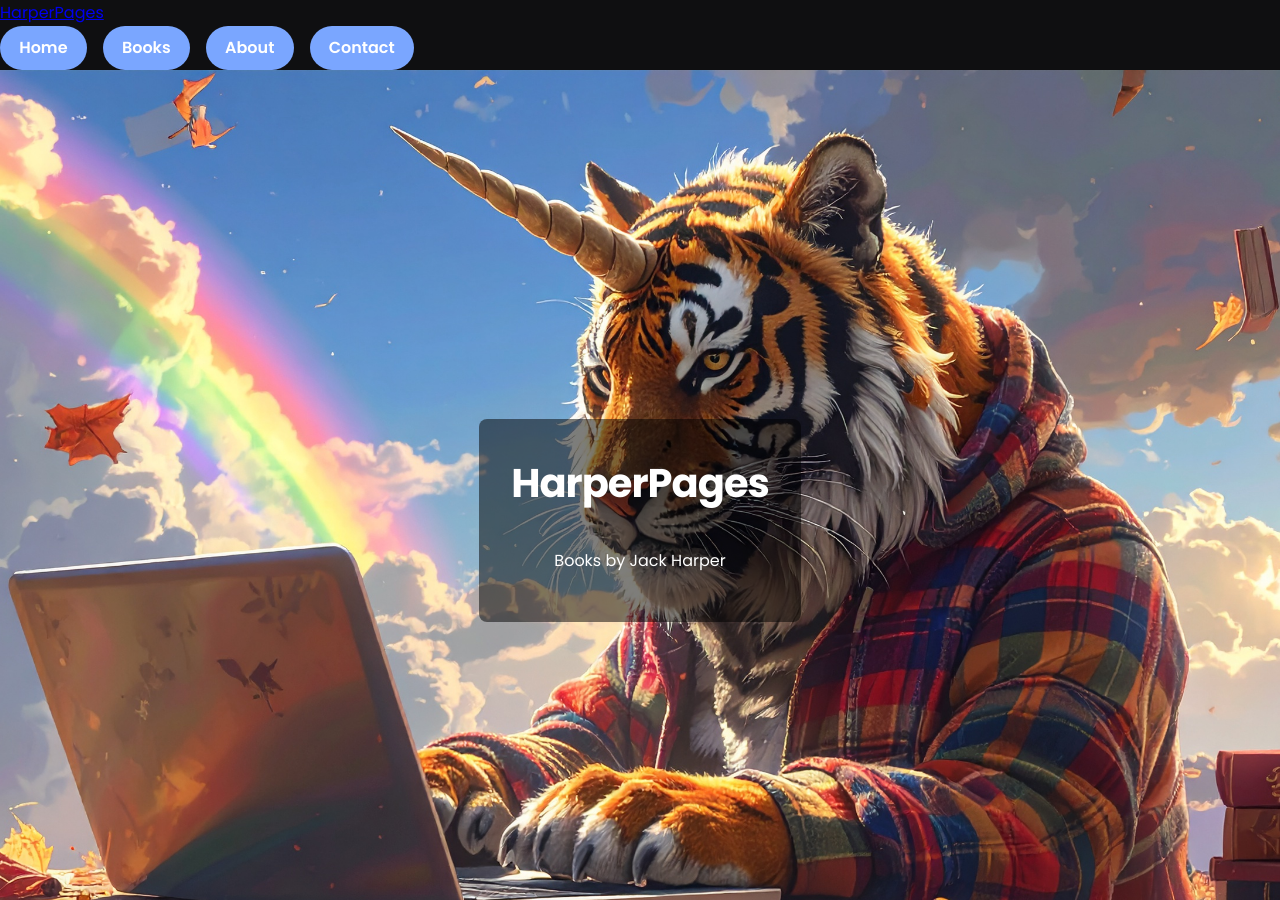
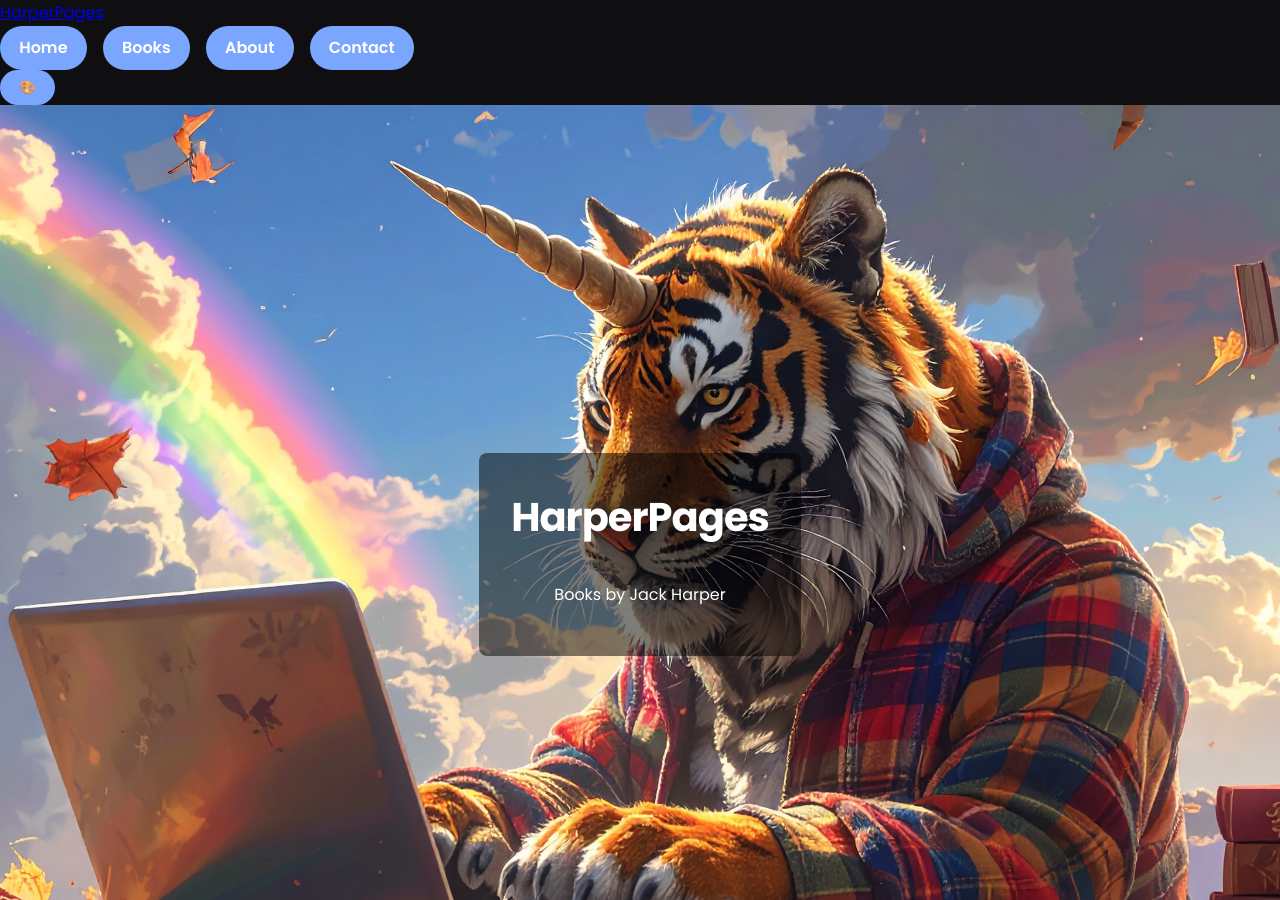
Before and after one commit to jackharperbooks/harperpages, a Jekyll site: the page built from index.html, in a window 1280 px wide and 900 px high. Built offline with Jekyll 4.4.1, drawn with Linux system fonts in a browser that asks for light colours.

Commit message:
Update header.html

```diff
--- a/_includes/header.html
+++ b/_includes/header.html
@@ -6,4 +6,7 @@
     <a class="nav-btn" href="{{ '/about/' | relative_url }}">About</a>
     <a class="nav-btn" href="{{ '/contact/' | relative_url }}">Contact</a>
   </nav>
+
+  <!-- Theme Toggle Button -->
+  <button id="theme-toggle" class="nav-btn small-btn">🎨</button>
 </header>
```
